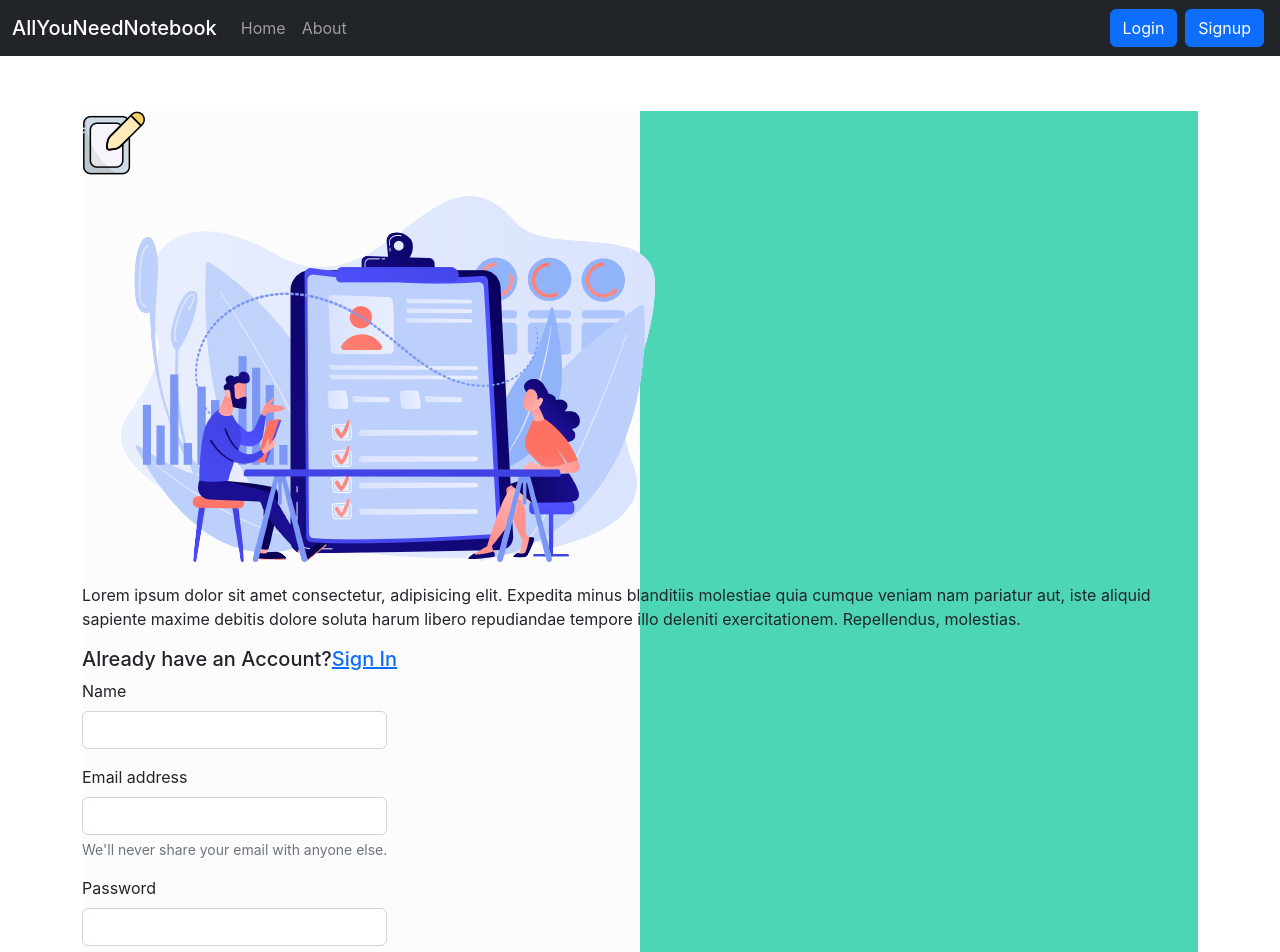
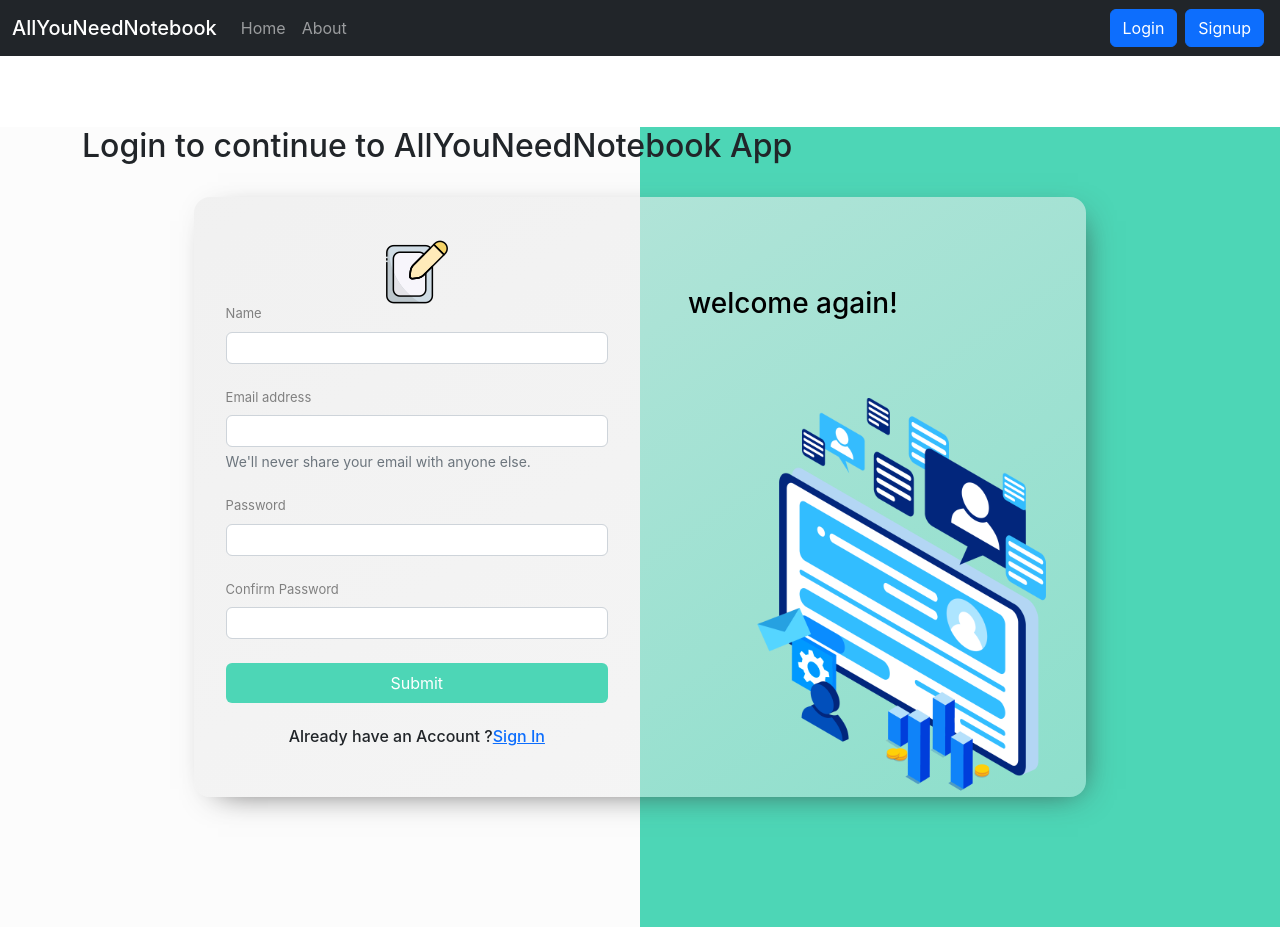
Before and after one commit to Mohammedvaraliya/AllYouNeedNoteBook-ReactApp, a React (Create React App) app: page /#/signup in a window 1280 px wide. Shown: the top 952 px of the page. After the commit the page ends 927 px from the top, so only its background shows below. Built offline with nearby package versions, Linux system fonts and the light colour scheme.

Commit message:
Add style to register user page and login user page

```diff
--- a/src/components/Login.js
+++ b/src/components/Login.js
@@ -43,6 +43,9 @@ const Login = (props) => {
 
     return (
         <>
+        <body className='loginbody'>
+
+
         <div className="container">
             <div className="main-login">
                 <div className='mt-3'>
@@ -85,6 +88,7 @@ const Login = (props) => {
                 </div>
             </div>
             </div>
+            </body>
         </>
     )
 }
--- a/src/components/Signup.js
+++ b/src/components/Signup.js
@@ -2,7 +2,7 @@ import React, { useState } from 'react'
 import { Link, useNavigate } from 'react-router-dom';
 import style from './css/Signup.scss';
 import logo from './logo & image/SignupLogo.png';
-import registerImage from './logo & image/Signup2.png';
+import registerImage from './logo & image/img.png';
 
 
 const Signup = (props) => {
@@ -44,96 +44,62 @@ const Signup = (props) => {
 
   return (
     <>
+    <body className='signupbody'>
       <div className="container">
         <div className="main-Register">
-        {/* <div className='mt-3'>
-        <h2>Create an account to use AllYouNeedNotebook App</h2>
-        </div> */}
-
+          <div className='mt-3'>
+            <h2>Login to continue to AllYouNeedNotebook App</h2>
+            <div className="signup-contain">
               <div className="left-side">
-          <div className="header">
-            <img src={logo} id='logo-img' alt="" />
+                <div className="img-class">
+                  <img src={logo} id="img-id" alt="img" />
                 </div>
 
-          <div className="body">
-            <img src={registerImage} id='reg-img' alt="" />
-          </div>
-
-          <p>Lorem ipsum dolor sit amet consectetur, adipisicing elit. Expedita minus blanditiis molestiae quia cumque veniam nam pariatur aut, iste aliquid sapiente maxime debitis dolore soluta harum libero repudiandae tempore illo deleniti exercitationem. Repellendus, molestias.</p>
-
-        </div>
-
-        {/* <form onSubmit={handleSubmit}>
-          <div className="mb-3">
+                <form onSubmit={handleSubmit}>
+                  <div className="mb-4">
                     <label htmlFor="name" className="form-label">Name</label>
                     <input type="text" className="form-control" value={credentials.name} id="name" name='name' onChange={onChange} minLength={3} required />
                   </div>
 
-          <div className="mb-3">
+                  <div className="mb-4">
                     <label htmlFor="email" className="form-label">Email address</label>
                     <input type="email" className="form-control" value={credentials.email} id="email" name='email' aria-describedby="emailHelp" onChange={onChange} required />
                     <div id="emailHelp" className="form-text">We'll never share your email with anyone else.</div>
                   </div>
 
-          <div className="mb-3">
+                  <div className="mb-4">
                     <label htmlFor="password" className="form-label">Password</label>
                     <input type="password" className="form-control" value={credentials.password} id="password" name='password' onChange={onChange} minLength={5} required />
                   </div>
 
-          <div className="mb-3">
+                  <div className="mb-4">
                     <label htmlFor="cpassword" className="form-label">Confirm Password</label>
                     <input type="password" className="form-control" value={credentials.cpassword} id="cpassword" name='cpassword' onChange={onChange} minLength={5} required />
                   </div>
 
-          <button disabled={credentials.password !== credentials.cpassword} type="submit" className="btn btn-primary">Submit</button>
-        </form> */}
+                  <button disabled={credentials.password !== credentials.cpassword} type="submit" className="btn btn-primary" id='sub-button'>Submit</button>
+                </form>
 
-
-
-        <div className="right-side">
-          <div className="top-right">
-            <h5>Already have an Account?
-              <Link id='Links-signin' to={'/login'} >Sign In</Link></h5>
+                <div className="footer mt-4">
+                  <h6>Already have an Account ?<Link id='Links-signin' to={'/login'} >Sign In</Link></h6>
                 </div>
 
-          <div className="body-right">
-            <div className="body-conatainer">
-
-              <div className="input-group">
-                <form onSubmit={handleSubmit}>
-                  <div className="mb-3">
-                    <label htmlFor="name" className="form-label">Name</label>
-                    <input type="text" className="form-control" value={credentials.name} id="name" name='name' onChange={onChange} minLength={3} required />
+              </div>
+              <div className="right-side">
+                <div className="welcomeNote">
+                  <h3>welcome again!</h3>
                 </div>
 
-                  <div className="mb-3">
-                    <label htmlFor="email" className="form-label">Email address</label>
-                    <input type="email" className="form-control" value={credentials.email} id="email" name='email' aria-describedby="emailHelp" onChange={onChange} required />
-                    <div id="emailHelp" className="form-text">We'll never share your email with anyone else.</div>
-                  </div>
-
-                  <div className="mb-3">
-                    <label htmlFor="password" className="form-label">Password</label>
-                    <input type="password" className="form-control" value={credentials.password} id="password" name='password' onChange={onChange} minLength={5} required />
-                  </div>
-
-                  <div className="mb-3">
-                    <label htmlFor="cpassword" className="form-label">Confirm Password</label>
-                    <input type="password" className="form-control" value={credentials.cpassword} id="cpassword" name='cpassword' onChange={onChange} minLength={5} required />
-                  </div>
-
-                  <button disabled={credentials.password !== credentials.cpassword} type="submit" className="btn btn-primary">Submit</button>
-                </form>
+                <div className="welcomeImg">
+                  <img src={registerImage} id='sig-img-id' alt="" />
                 </div>
 
               </div>
             </div>
-
-        </div>
-
-
           </div>
         </div>
+      </div>
+      </body>
     </>
   )
 }
--- a/src/components/css/Login.scss
+++ b/src/components/css/Login.scss
@@ -1,4 +1,7 @@
 $main-color: #4dd6b6;
+
+.loginbody{
+    background: linear-gradient(to right, rgb(252, 252, 252) 50%, $main-color 50%);
 
 .main-login {
     min-height: 100vh;
@@ -7,7 +10,7 @@ $main-color: #4dd6b6;
 
     .login-contain {
         height: 75vh;
-        width: 70%;
+        width: 80%;
         background-color: #4dd6b6;
         background: linear-gradient(to right bottom, rgba(236, 236, 236, 0.7), rgba(236, 236, 236, 0.4));
         border-radius: 1rem;
@@ -34,7 +37,7 @@ $main-color: #4dd6b6;
         .left-side, .right-side{
             margin: 2rem;
             // box-shadow: 0.5rem 0.5rem 2rem -1rem rgb(58, 57, 57);
-            height: 80%;
+            height: 70%;
             width: 100%;
 
         }
@@ -59,7 +62,7 @@ $main-color: #4dd6b6;
                 height: 2rem;
                 width: 100%;
                 margin: auto;
-                margin-bottom: 1.5rem;
+                // margin-bottom: 1.5rem;
                 transition: all 0.1s ease-in-out;
                 padding: 0.2rem 1rem;
                 &:focus{
@@ -121,3 +124,5 @@ $main-color: #4dd6b6;
 
     }
 }
+
+}
--- a/src/components/css/Signup.scss
+++ b/src/components/css/Signup.scss
@@ -77,14 +77,22 @@
 
 $main-color: #4dd6b6;
 
+.signupbody{
+    background: linear-gradient(to right, rgb(252, 252, 252) 50%, $main-color 50%);
+
+
+.container{
+    background: linear-gradient(to right, rgb(252, 252, 252) 50%, $main-color 50%);
+
+
 .main-Register {
     min-height: 100vh;
     min-width: 100vh;
     background: linear-gradient(to right, rgb(252, 252, 252) 50%, $main-color 50%);
 
-    .login-contain {
+    .signup-contain {
         height: 75vh;
-        width: 70%;
+        width: 80%;
         background-color: #4dd6b6;
         background: linear-gradient(to right bottom, rgba(236, 236, 236, 0.7), rgba(236, 236, 236, 0.4));
         border-radius: 1rem;
@@ -111,7 +119,7 @@ $main-color: #4dd6b6;
         .left-side, .right-side{
             margin: 2rem;
             // box-shadow: 0.5rem 0.5rem 2rem -1rem rgb(58, 57, 57);
-            height: 80%;
+            height: 70%;
             width: 100%;
 
         }
@@ -136,7 +144,7 @@ $main-color: #4dd6b6;
                 height: 2rem;
                 width: 100%;
                 margin: auto;
-                margin-bottom: 1.5rem;
+                // margin-bottom: 1.5rem;
                 transition: all 0.1s ease-in-out;
                 padding: 0.2rem 1rem;
                 &:focus{
@@ -187,14 +195,16 @@ $main-color: #4dd6b6;
             .welcomeImg{
                 height: 100%;
                 width: 100%;
-                margin: 0rem auto;
+                margin: 5rem auto auto;
                 position: relative;
-                #wel-img-id{
-                    width: 100%;
-                    object-fit: cover;
+                #sig-img-id{
+                    width: 120%;
+                    object-fit: fill;
                 }
             }
         }
 
     }
 }
+}
+}
```
Also changed, not shown: src/components/Alert.js (line endings or trailing spaces). Lines whose indentation alone changed are shown as unchanged.
